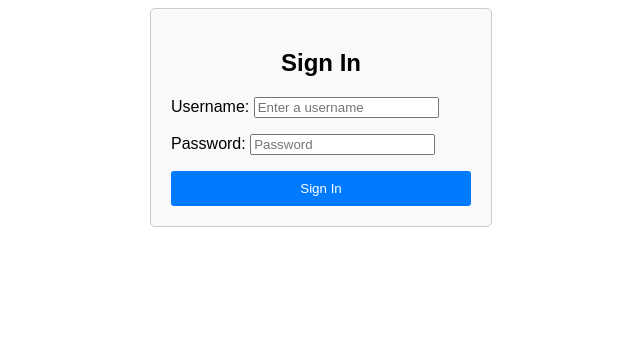
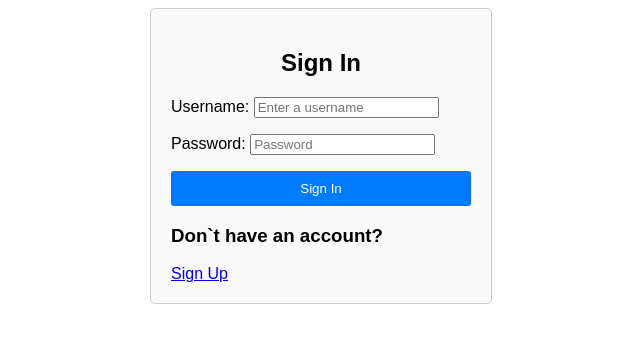
Before and after one commit to YuriiDorosh/chess-forum, a Django app: page /users/login/ in a window 1280 px wide. Shown: the top 343 px of the page, without its empty margins (319-959 px from the left). Run offline with Django 4.2, Linux system fonts and the light colour scheme.

Commit message:
UPDATE: login template(added sing up button)

```diff
--- a/src/apps/core/templates/users/login.html
+++ b/src/apps/core/templates/users/login.html
@@ -65,6 +65,8 @@
             {% csrf_token %}
             {{ form.as_p }}
             <button type="submit" class="btn-signin">Sign In</button>
+            <h3>Don`t have an account?</h3>
+            <a href="{% url 'users:registration' %}" class="login-button">Sign Up</a>
         </form>
     </div>
 </body>
```
